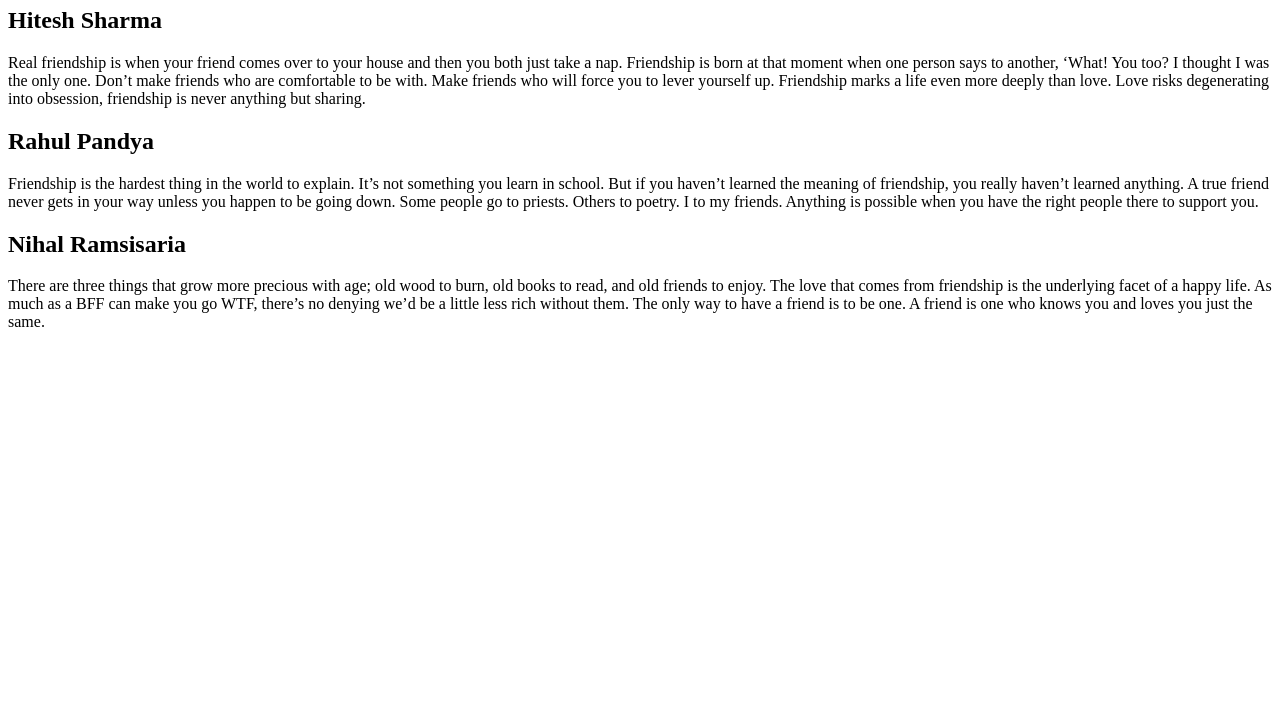
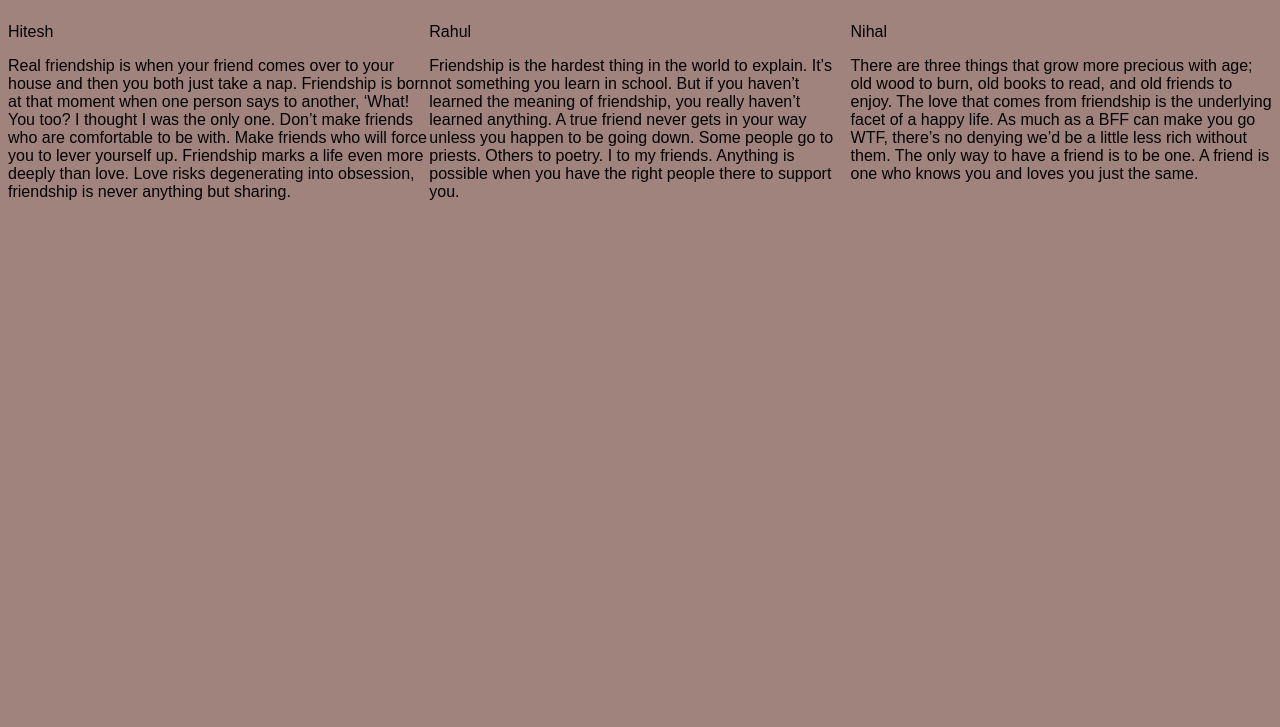
Before and after one commit to Percy-Mack/Coursera_test_HTML_Percy, a plain HTML site: page module2-solution/index.html in a window 1280 px wide. Shown: the part 73-800 px from the top of the page. Drawn offline with Linux system fonts and the light colour scheme.

Commit message:
Add files via upload

```diff
--- a/module2-solution/index.html
+++ b/module2-solution/index.html
@@ -6,43 +6,41 @@
     <meta charset="utf-8">
     <meta name="viewport" content="width=device-width, initial-scale=1">
     <title>Solution Module-2 Percy</title>
-    <link rel="stylesheet" href="css/style.css">
+    <link rel="stylesheet" type="text/css" href="css/styles.css">
+    <link href="https://fonts.googleapis.com/css2?family=Lemonada:wght@300&display=swap" rel="stylesheet">
+
 </head>
 
 <body>
     <h1>My Friends</h1>
     <div class="row">
-        <div class="col-lg-4 col-md-6 col-sm-12">
-            <section class="Hitesh">
-                <h2>Hitesh Sharma</h2>
-                <p>
-                    Real friendship is when your friend comes over to your house and then you both just take a nap.
-                    Friendship is born at that moment when one person says to another, ‘What! You too? I thought I was the only one. Don’t make friends who are comfortable to be with. Make friends who will force you to lever yourself up.
-                    Friendship marks a life even more deeply than love. Love risks degenerating into obsession, friendship is never anything but sharing.
-                </p>
-            </section>
-        </div>
-        <div class="col-lg-4 col-md-6 col-sm-12">
-            <section class="Rahul">
-                <h2>Rahul Pandya</h2>
-                <p>
-                    Friendship is the hardest thing in the world to explain. It’s not something you learn in school. But if you haven’t learned the meaning of friendship, you really haven’t learned anything.
-                    A true friend never gets in your way unless you happen to be going down. Some people go to priests. Others to poetry. I to my friends.
-                    Anything is possible when you have the right people there to support you.
-                </p>
-            </section>
-        </div>
-        <div class="col-lg-4 col-md-12 col-sm-12">
-            <section class="Nihal">
-                <h2>Nihal Ramsisaria</h2>
-                <p>
-                    There are three things that grow more precious with age; old wood to burn, old books to read, and old friends to enjoy. The love that comes from friendship is the underlying facet of a happy life.
-                    As much as a BFF can make you go WTF, there’s no denying we’d be a little less rich without them. The only way to have a friend is to be one.
-                    A friend is one who knows you and loves you just the same.
-                </p>
-            </section>
-        </div>
-    </div>
+    <div class="col-lg-4 col-md-6 col-sm-12">
+  	<div class="box">
+  		<p class="nameoffriend name1">Hitesh</p>
+  		<p class="about">Real friendship is when your friend comes over to your house and then you both just take a nap.
+        Friendship is born at that moment when one person says to another, ‘What! You too? I thought I was the only one. Don’t make friends who are comfortable to be with. Make friends who will force you to lever yourself up.
+        Friendship marks a life even more deeply than love. Love risks degenerating into obsession, friendship is never anything but sharing.</p>
+  	</div>
+  </div>
+
+  <div class="col-lg-4 col-md-6 col-sm-12">
+  	<div class="box">
+   		<p class="nameoffriend name2">Rahul</p>
+   		<p class="about">Friendship is the hardest thing in the world to explain. It’s not something you learn in school. But if you haven’t learned the meaning of friendship, you really haven’t learned anything.
+        A true friend never gets in your way unless you happen to be going down. Some people go to priests. Others to poetry. I to my friends.
+        Anything is possible when you have the right people there to support you.</p>
+  	</div>
+  </div>
+
+  <div class="col-lg-4 col-md-12 col-sm-12">
+  	<div class="box">
+  		<p class="nameoffriend name3">Nihal</p>
+  		<p class="about">There are three things that grow more precious with age; old wood to burn, old books to read, and old friends to enjoy. The love that comes from friendship is the underlying facet of a happy life.
+		As much as a BFF can make you go WTF, there’s no denying we’d be a little less rich without them. The only way to have a friend is to be one.
+        A friend is one who knows you and loves you just the same.</p>
+  	</div>
+  </div>
+</div>
+
 </body>
-
 </html>
```
